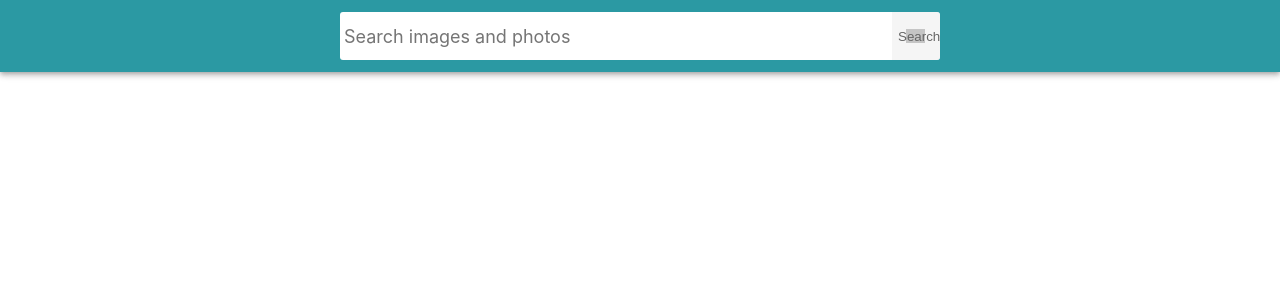
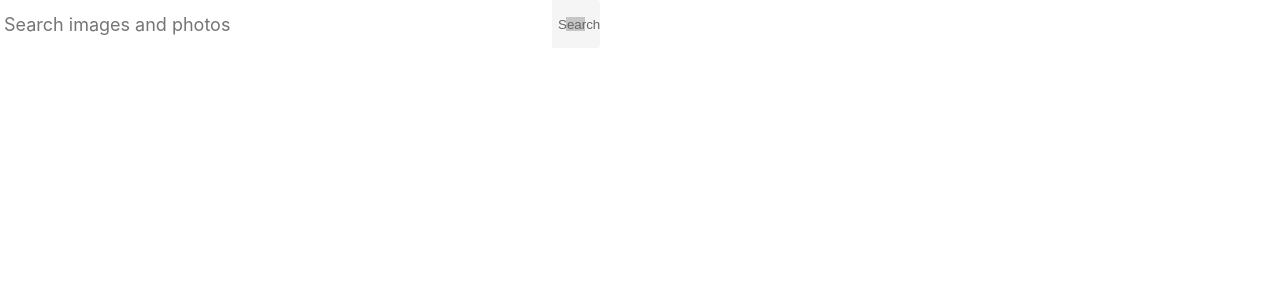
Before and after one commit to SzymonSleboda/goit-react-hw-03-image-finder, a React (Create React App) app: page / in a window 1280 px wide. Shown: the top 300 px of the page. Built offline with nearby package versions, Linux system fonts and the light colour scheme; grey boxes are pictures that could not be loaded.

Commit message:
searchbar fixed

```diff
--- a/src/components/App.jsx
+++ b/src/components/App.jsx
@@ -1,6 +1,6 @@
 import React, { Component } from 'react';
 import s from './App.module.css';
-import Searchbar from 'components/Searchbar/Searchbar';
+import SearchBar from 'components/SearchBar/SearchBar';
 import ImageGallery from 'components/ImageGallery/ImageGallery';
 import Button from 'components/Button/Button';
 import Loader from 'components/Loader/Loader';
@@ -78,7 +78,7 @@
 
     return (
       <div className={s.App}>
-        <Searchbar onSubmit={this.onFormSubmit} />
+        <SearchBar onSubmit={this.onFormSubmit} />
         <ImageGallery searchQuery={image} onClick={this.modalShow} />
 
         {image.length !== 0 && (
--- a/src/components/SearchBar/SearchBar.jsx
+++ b/src/components/SearchBar/SearchBar.jsx
@@ -1,8 +1,8 @@
 import React, { Component } from 'react';
 import { toast } from 'react-toastify';
-import s from './Searchbar.module.css';
+import s from './SearchBar.module.css';
 
-class Searchbar extends Component {
+class SearchBar extends Component {
   state = {
     img: '',
   };
@@ -34,7 +34,7 @@
   };
   render() {
     return (
-      <header className={s.searchbar}>
+      <header className={s.searchBar}>
         <form className={s.form} onSubmit={this.handleSubmit}>
           <input
             value={this.state.img}
@@ -54,4 +54,4 @@
   }
 }
 
-export default Searchbar;
+export default SearchBar;
```
